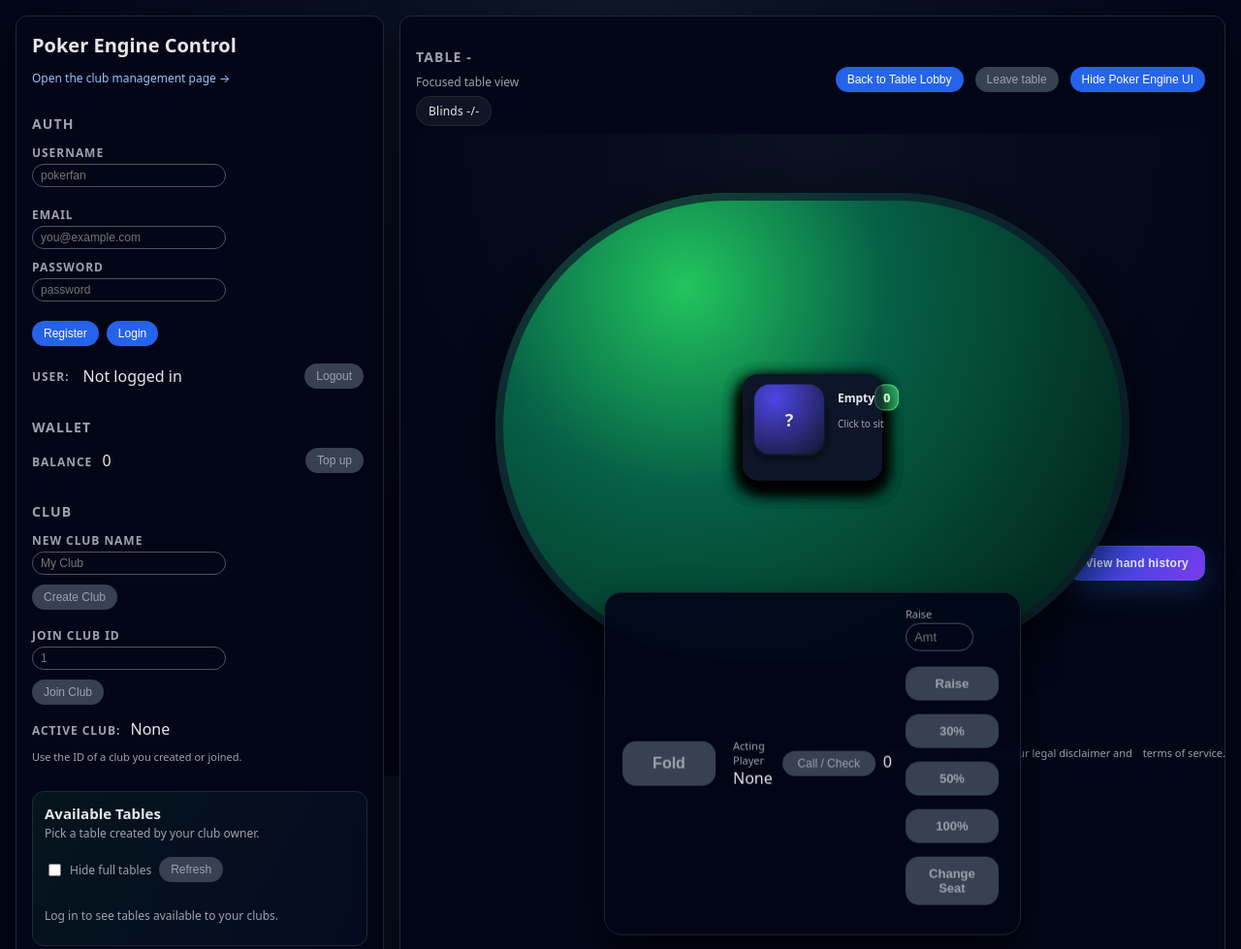
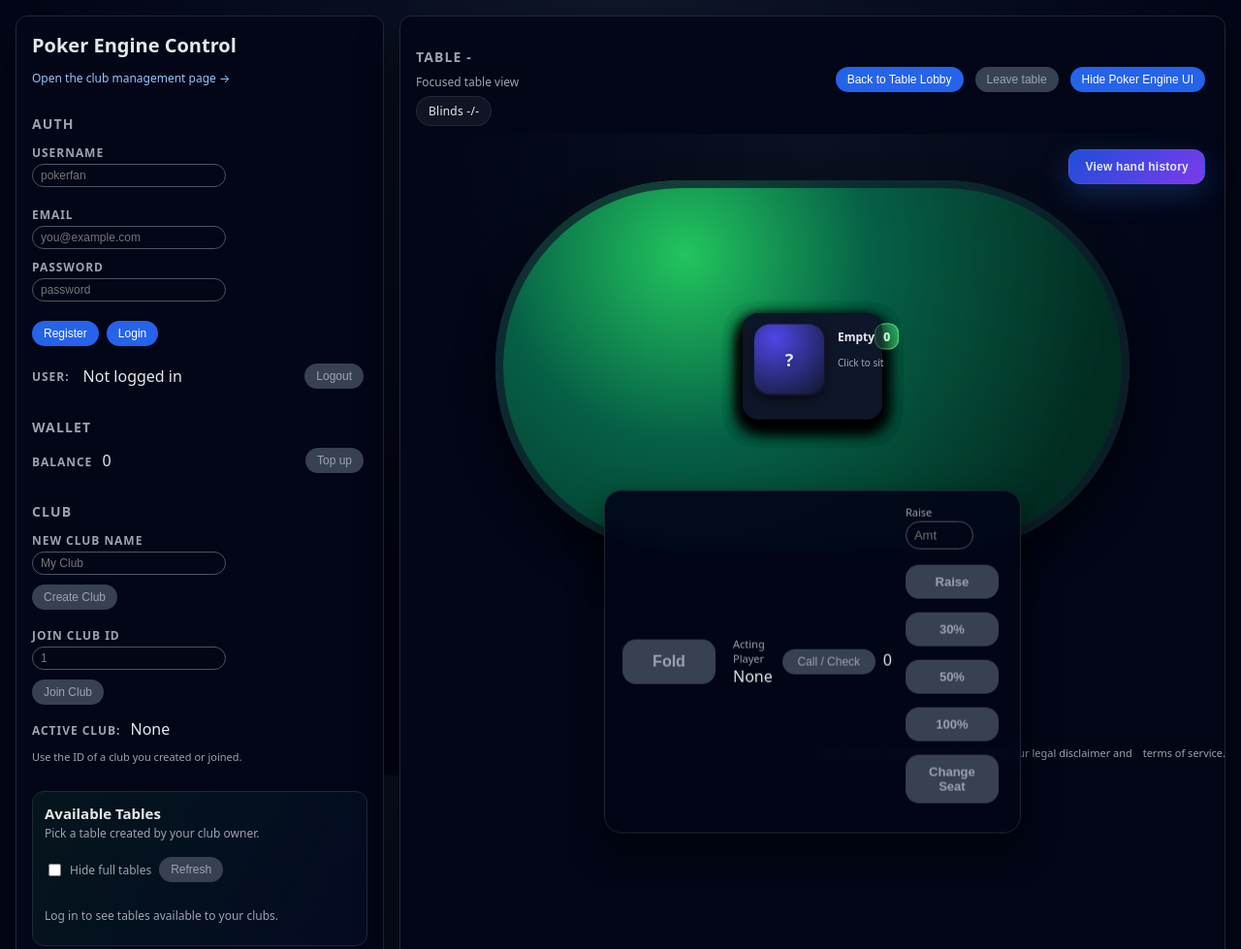
Before and after one commit to padpad2004/poker-platform, a plain HTML site: page app/static/index.html in a window 1280 px wide. Shown: the top 979 px of the page at 97% size. Drawn offline with Linux system fonts and the light colour scheme; sample sign-in values are in the browser's storage.

Commit message:
Adjust table view height for small screens

```diff
--- a/app/static/index.html
+++ b/app/static/index.html
@@ -336,13 +336,12 @@
     .table-wrapper {
       position: relative;
       width: 100%;
-      padding-top: 50%;
-      padding-bottom: 140px;
+      height: clamp(360px, 60vh, calc(100vh - 160px));
+      aspect-ratio: 16 / 10;
       background: radial-gradient(circle at top, #0b1120 0, #020617 60%);
       border-radius: 16px;
-      /* Reserve extra space so the action dock isn't clipped on shorter viewports */
       overflow: visible;
-      margin-bottom: 24px;
+      margin-bottom: 16px;
     }
 
     .felt {
```
